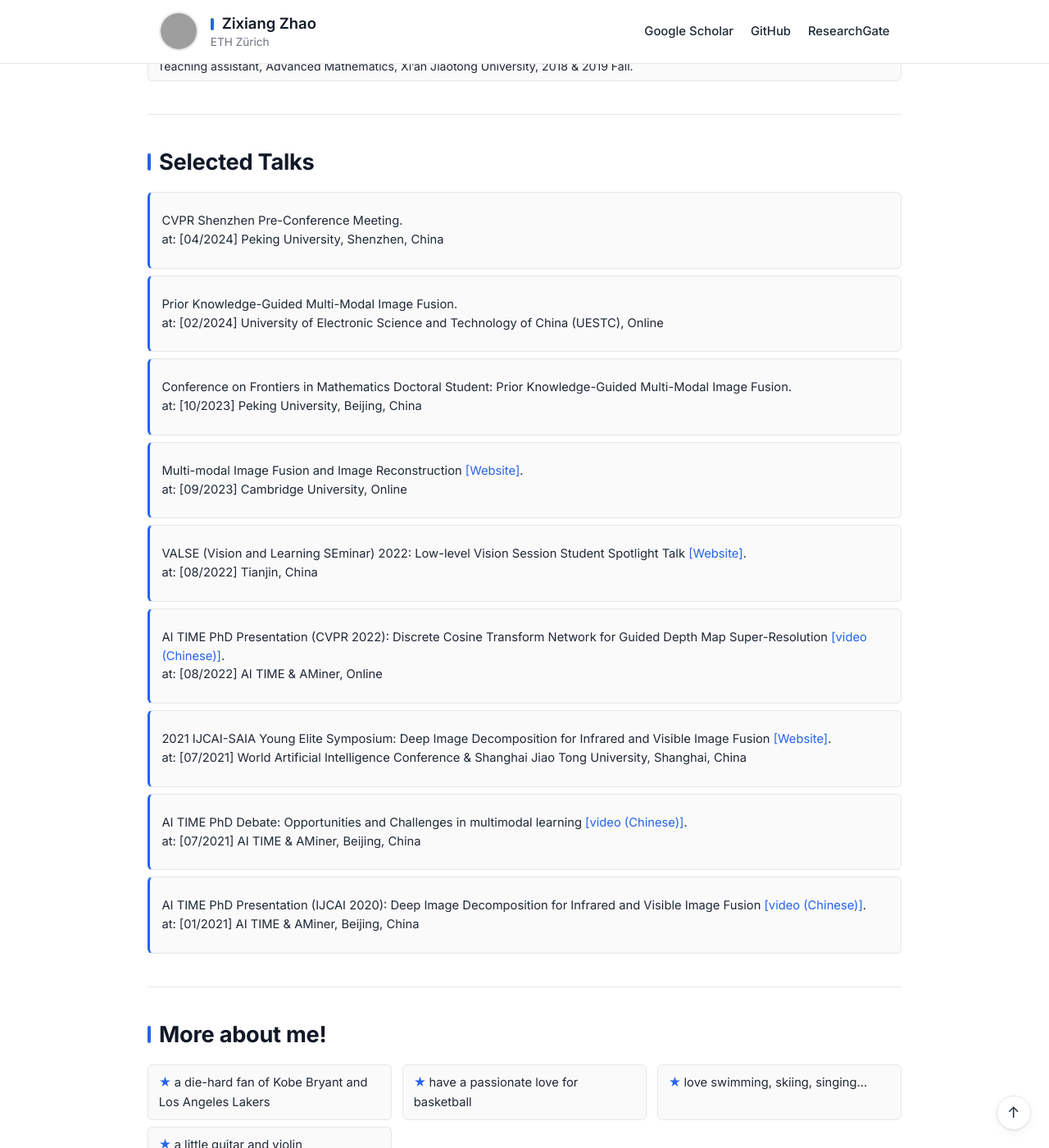
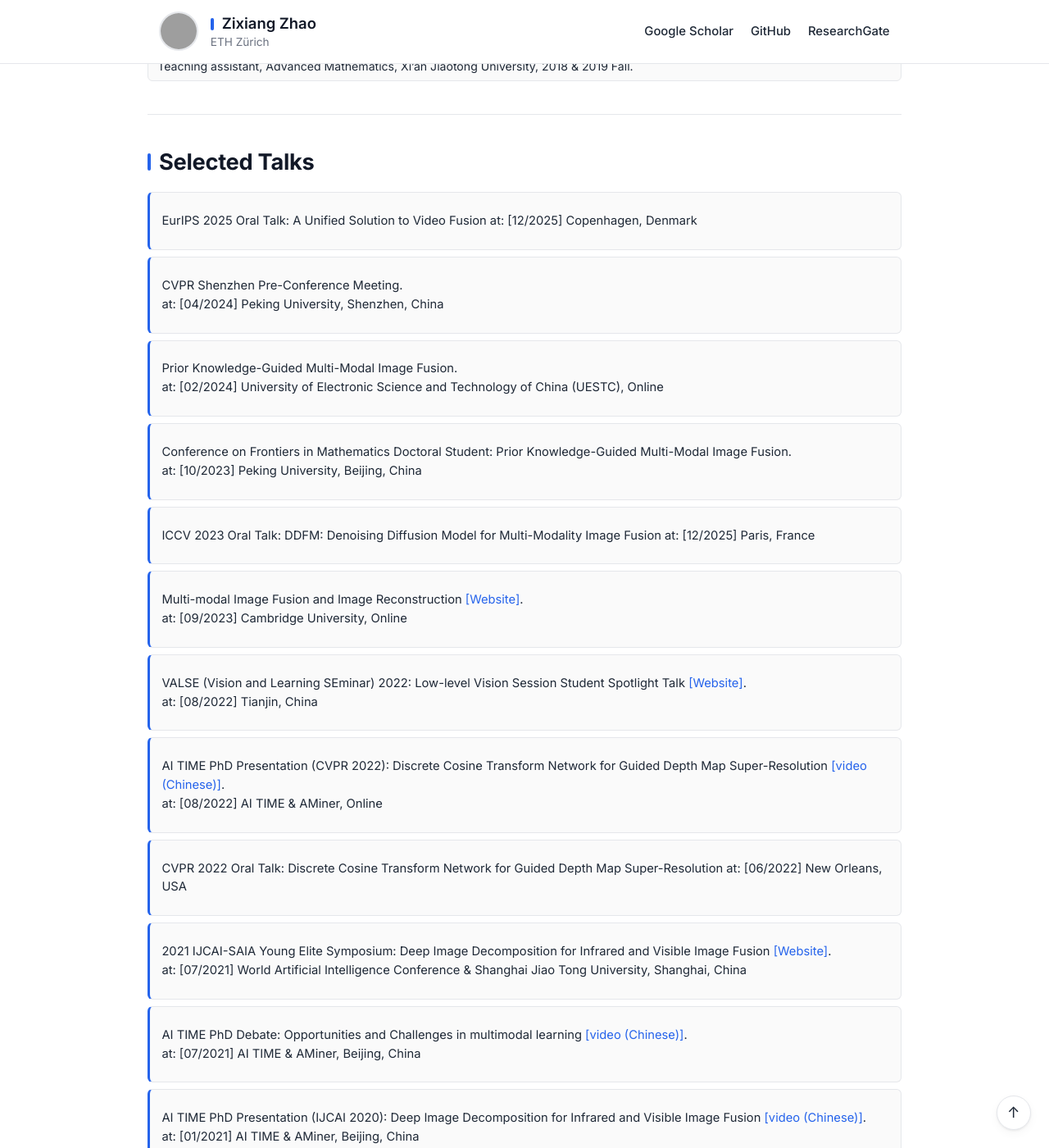
Before and after one commit to Zhaozixiang1228/Zhaozixiang1228.github.io, a Jekyll site: the page built from index.md, in a window 1280 px wide and 1400 px high, scrolled down 10318 px. Shown: the whole window at 82% size. Built offline with Jekyll 4.4.1, drawn with Linux system fonts in a browser that asks for light colours; our own code applies the rules of GitHub Pages for plain Markdown files; grey boxes are pictures that could not be loaded.

Commit message:
Update index.md

```diff
--- a/index.md
+++ b/index.md
@@ -365,6 +365,10 @@ You can find the full list on my [**Google Scholar**](https://scholar.google.com
 ---
 
 # Selected Talks
+
+* EurIPS 2025 Oral Talk: A Unified Solution to Video Fusion
+at: [12/2025] Copenhagen, Denmark
+
 * CVPR Shenzhen Pre-Conference Meeting.
 at: [04/2024] Peking University, Shenzhen, China
 
@@ -374,6 +378,9 @@ at: [02/2024] University of Electronic Science and Technology of China (UESTC),
 * Conference on Frontiers in Mathematics Doctoral Student: Prior Knowledge-Guided Multi-Modal Image Fusion.
 at: [10/2023] Peking University, Beijing, China
 
+* ICCV 2023 Oral Talk: DDFM: Denoising Diffusion Model for Multi-Modality Image Fusion
+at: [12/2025] Paris, France
+
 * Multi-modal Image Fusion and Image Reconstruction [[Website]](https://twitter.com/CamImaging/status/1707755502203990431).
 at: [09/2023] Cambridge University, Online
 
@@ -382,6 +389,9 @@ at: [08/2022] Tianjin, China
 
 * AI TIME PhD Presentation (CVPR 2022): Discrete Cosine Transform Network for Guided Depth Map Super-Resolution [[video (Chinese)]](https://www.bilibili.com/video/BV1cU4y1i7Nt).
 at: [08/2022] AI TIME & AMiner, Online
+
+* CVPR 2022 Oral Talk: Discrete Cosine Transform Network for Guided Depth Map Super-Resolution
+at: [06/2022] New Orleans, USA
 
 * 2021 IJCAI-SAIA Young Elite Symposium: Deep Image Decomposition for Infrared and Visible Image Fusion [[Website]](http://www.ijcai-saia-yes.org.cn/#/conferee).
 at: [07/2021] World Artificial Intelligence Conference & Shanghai Jiao Tong University, Shanghai, China
```
